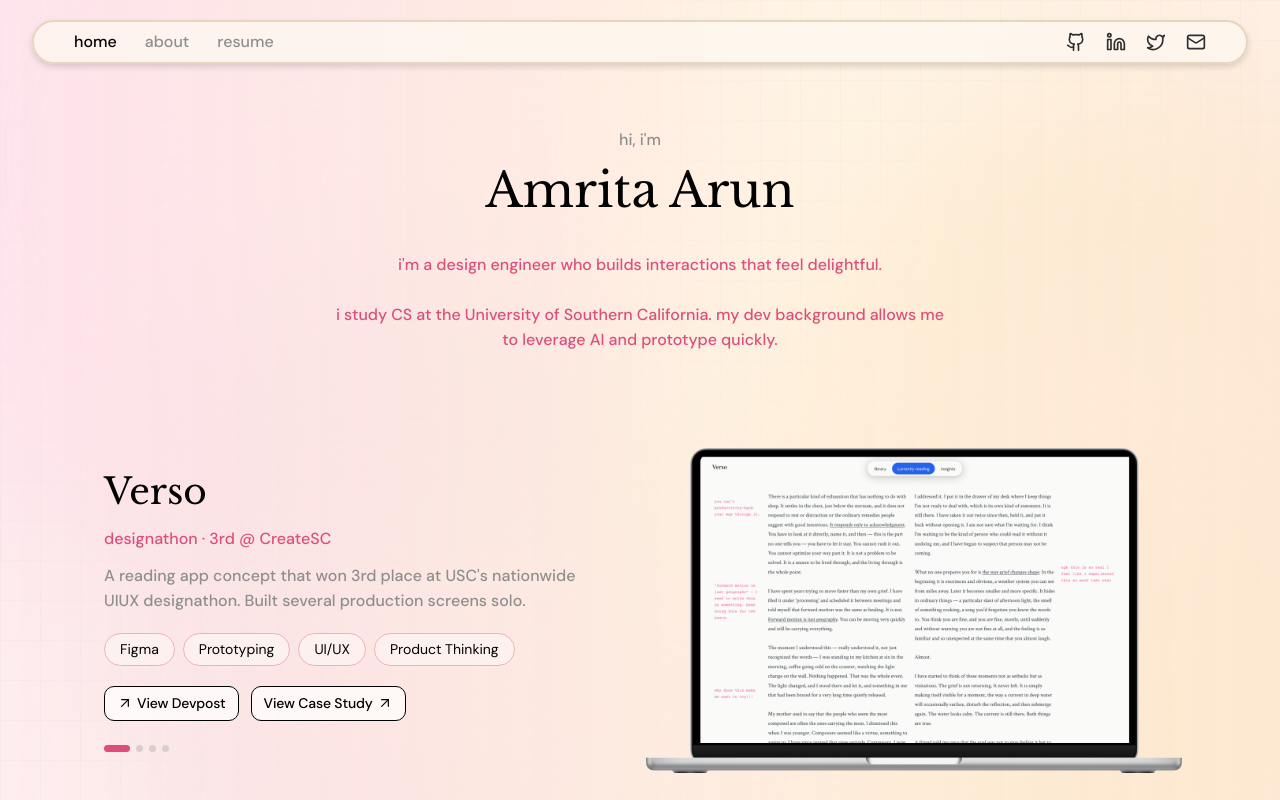
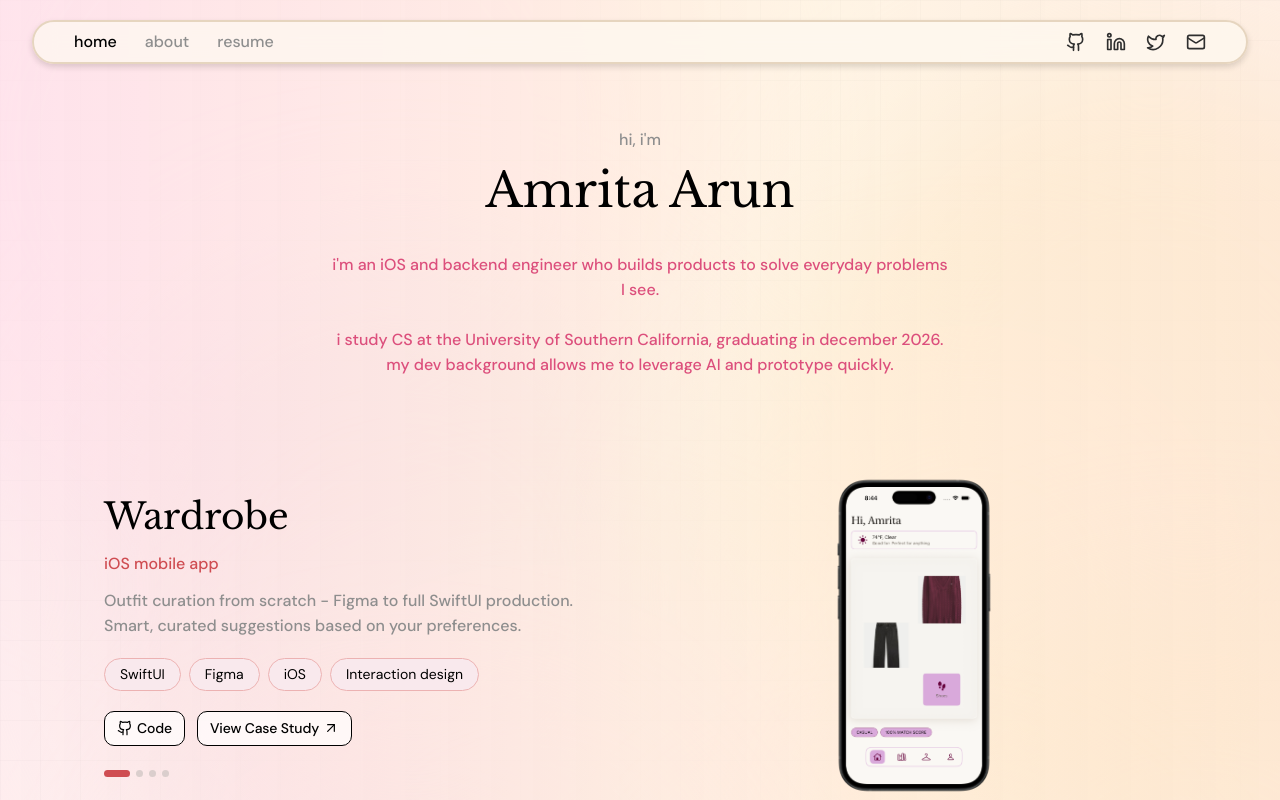
Before and after one commit to amrita-arun/personal-website-v2, a Next.js app in the folder personal-website/: page / in a window 1280 px wide. Shown: the top 800 px of the page. Built offline with nearby package versions, Linux system fonts and the light colour scheme.

Commit message:
edited text and moved around projects

```diff
--- a/personal-website/components/AboutMe.tsx
+++ b/personal-website/components/AboutMe.tsx
@@ -25,8 +25,7 @@ export default function AboutMe() {
             <p className="font-sans text-[16px] font-medium text-[#8E8E8E]">a little bit about me...</p>
             <div className="space-y-6 font-sans text-[16px] font-medium leading-[25px] text-[#DC4F7C]">
               <p>
-                i&apos;m a lifelong artist who loves bringing her ideas to life, whether that be through
-                design, physical media, or programming!
+                i&apos;m a lifelong artist and programmer who loves bringing her ideas to life!
               </p>
             </div>
           </div>
--- a/personal-website/components/FigmaFirstViewport.tsx
+++ b/personal-website/components/FigmaFirstViewport.tsx
@@ -16,9 +16,9 @@ export default function FigmaFirstViewport() {
           </h1>
 
           <div className="mt-8 max-w-[620px] space-y-[25px] font-sans text-[16px] font-medium leading-[25px] text-[#DC4F7C]">
-            <p>i&apos;m a design engineer who builds interactions that feel delightful.</p>
+            <p>i&apos;m an iOS and backend engineer who builds products to solve everyday problems I see.</p>
             <p>
-              i study CS at the University of Southern California. my dev background allows me to
+              i study CS at the University of Southern California, graduating in december 2026. my dev background allows me to
               leverage AI and prototype quickly.
             </p>
           </div>
--- a/personal-website/components/SelectedWork.tsx
+++ b/personal-website/components/SelectedWork.tsx
@@ -131,7 +131,7 @@ function WorkSlideMedia({ slide }: { slide: HomeWorkSlide }) {
           fill
           className="object-contain object-center"
           sizes="(max-width: 1024px) 100vw, 630px"
-          priority={slide.title === 'Verso' || slide.title === 'Wardrobe'}
+          priority={slide.title === 'Wardrobe'}
           unoptimized={isGif || isRaster}
         />
       </div>
--- a/personal-website/lib/content/home-work.ts
+++ b/personal-website/lib/content/home-work.ts
@@ -16,19 +16,6 @@ export type HomeWorkSlide = {
 }
 
 export const homeWorkSlides: readonly HomeWorkSlide[] = [
-  {
-    title: 'Verso',
-    subtitle: 'designathon · 3rd @ CreateSC',
-    description:
-      "A reading app concept that won 3rd place at USC's nationwide UIUX designathon. Built several production screens solo.",
-    tags: ['Figma', 'Prototyping', 'UI/UX', 'Product Thinking'],
-    imageSrc: '/verso.png',
-    imageAlt: 'Verso reading app mockup',
-    caseStudyHref: '/work/verso',
-    devpostHref: 'https://devpost.com/software/verso-ctf4e9',
-    accentColor: '#DC4F7C',
-    tagVariant: 'pink',
-  },
   {
     title: 'Wardrobe',
     subtitle: 'iOS mobile app',
@@ -69,4 +56,17 @@ export const homeWorkSlides: readonly HomeWorkSlide[] = [
     accentColor: '#A1A645',
     tagVariant: 'orange',
   },
+  {
+    title: 'Verso',
+    subtitle: 'designathon · 3rd @ CreateSC',
+    description:
+      "A reading app concept that won 3rd place at USC's nationwide UIUX designathon. Built several production screens solo.",
+    tags: ['Figma', 'Prototyping', 'UI/UX', 'Product Thinking'],
+    imageSrc: '/verso.png',
+    imageAlt: 'Verso reading app mockup',
+    caseStudyHref: '/work/verso',
+    devpostHref: 'https://devpost.com/software/verso-ctf4e9',
+    accentColor: '#DC4F7C',
+    tagVariant: 'pink',
+  },
 ] as const
```
